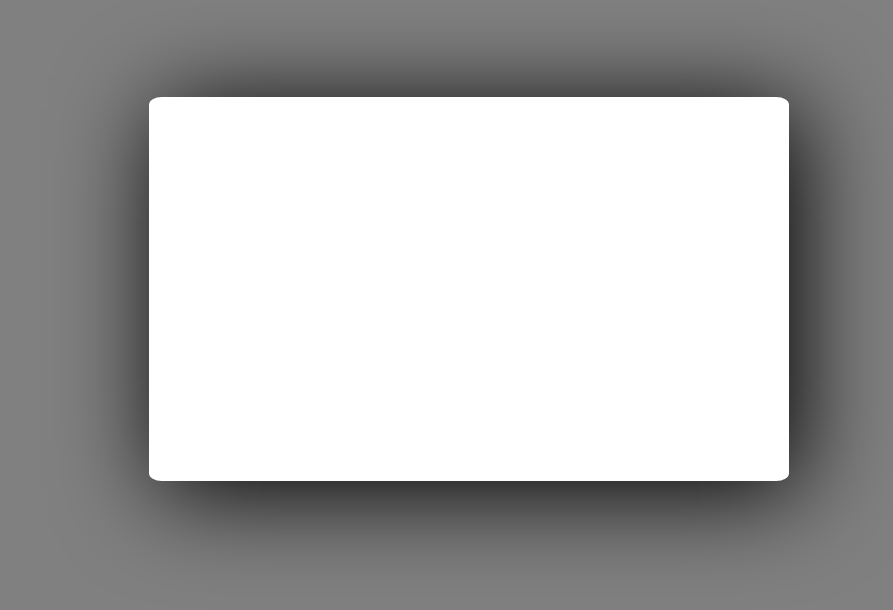
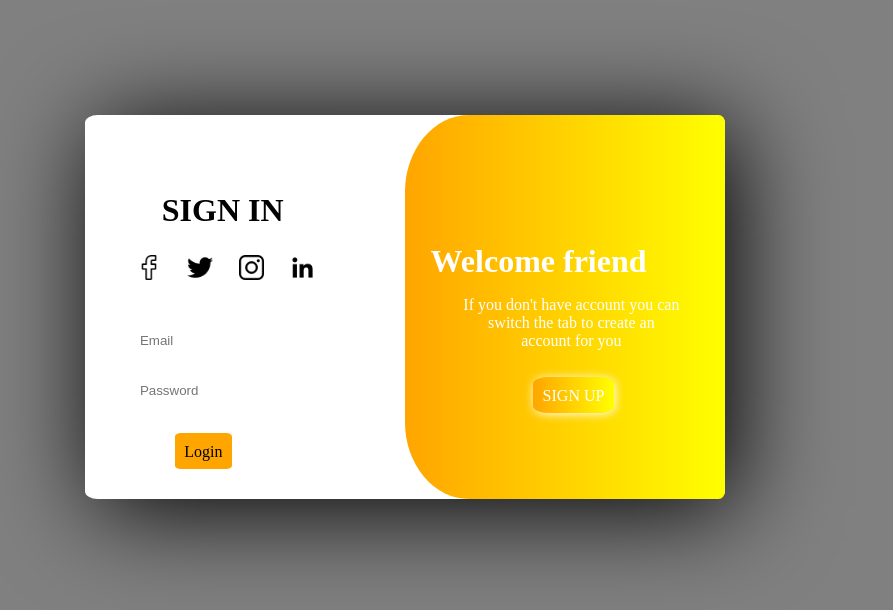
Before and after one commit to imtiazahmad-07/Web-dev-projects, a plain HTML site: page Form/Sign in form/index.html in a window 1280 px wide. Shown: the whole page, without its empty margins (171-1064 px from the left). Drawn offline with Linux system fonts and the light colour scheme.

Commit message:
wrote the code of the next page

```diff
--- a/Form/Sign in form/index.html
+++ b/Form/Sign in form/index.html
@@ -4,11 +4,52 @@
     <meta charset="UTF-8">
     <meta name="viewport" content="width=device-width, initial-scale=1.0">
     <link rel="stylesheet" href="style.css">
-    <title>SIGN UP</title>
+    <link rel="shortcut icon" href="favicon.ico" type="favicon">
+    <title>SIGN IN</title>
 </head>
 <body>
     <div class="container">
-
+        <div class="box1">
+            <h1>SIGN IN</h1>
+            <div class="icons">
+                <div class="icon1">
+                    <a href="https://www.facebook.com">
+                        <img src="facebook_1077041.png" alt="facebook.png">
+                    </a>
+                </div>
+                <div class="icon2">
+                    <a href="https://www.twitter.com"><img src="twitter_6422210.png" alt="twitter.png"></a>
+                </div>
+                <div class="icon3">
+                    <a href="https://www.instagram.com">
+                        <img src="instagram_717392.png" alt="isntagram.png">
+                    </a>
+                </div>
+                <div class="icon4">
+                    <a href="https://www.linkedin.com">
+                        <img src="linkedin_3128219.png" alt="linkedin.png">
+                    </a>
+                </div>
+            </div>
+            <div class="credentials">
+                <input type="email" placeholder=" Email">  <br> <br>
+                <input type="password" placeholder=" Password">
+                <br> <br> <br>
+            </div>
+            <div class="login">
+                Login
+            </div>
+        </div>
+        <div class="box">
+            <h1>Welcome friend</h1>
+            <p>
+                If you don't have account you can <br>
+                switch the tab to create an  <br>account for you <br> <br> <br>
+            </p>
+            <div class="sign_up">
+                <a href="/Form/Sign up form/index.html" style="color:white; text-decoration: none; ">SIGN UP</a>
+            </div>
+        </div>
     </div>
 </body>
 </html>
--- a/Form/Sign in form/style.css
+++ b/Form/Sign in form/style.css
@@ -9,9 +9,98 @@ body{
     height: 30vw;
     width: 50vw;
     background-color: white;
-    margin-left: 25vw;
-    margin-top: 7.55vw;
+    margin-left: 20%;
+    margin-top: 9%;
     box-shadow: 10px 10px 100px black;
     border: 0px;
     border-radius: 2%;
+    display: flex;
 }
+
+.box1{
+    width: 50%;
+}
+.box1 h1{
+    margin-left: 6vw;
+    margin-top: 6vw;
+}
+.icons{
+    display: flex;
+}
+.icon1 img{
+    margin-top: 2vw;
+    margin-left: 4vw;
+    height: 2vw;
+    width: 2vw;
+}
+.icon2 img{
+    margin-top: 2vw;
+    margin-left: 2vw;
+    height: 2vw;
+    width: 2vw;
+}
+.icon3 img{
+    margin-top: 2vw;
+    margin-left: 2vw;
+    height: 2vw;
+    width: 2vw;
+}
+.icon4 img{
+    margin-top: 2vw;
+    margin-left: 2vw;
+    height: 2vw;
+    width: 2vw;
+}
+.credentials{
+    padding-top: 40px;
+}
+.credentials input{
+    height: 2.5vw;
+    width: 15vw;
+    border: 0px;
+    margin-left: 4vw;
+
+}
+.login{
+    display: inline;
+    background-color: orange;
+    padding: 0.6rem;
+    margin-left: 7vw;
+    border: 0px;
+    border-radius: 10%;
+
+}
+/* NEXT BOX */
+.box{
+    background-image: linear-gradient(to right, orange, yellow);
+    height: 100%;
+    width: 50%;
+    border-top-left-radius: 20%;
+    border-bottom-left-radius: 20%;
+    border-top-right-radius:2% ;
+    border-bottom-right-radius: 2%;
+
+
+}
+.box h1{
+    color: white;
+    padding-top:40%;
+    padding-left: 2vw;
+
+}
+.box p{
+    color:white;
+    padding-top: 5%;
+    padding-left: 1vw;
+    text-align: center;
+}
+.sign_up{
+    display: inline;
+    background-image: linear-gradient( to right, orange, yellow);
+    padding: 3%;
+    border: 0px;
+    border-radius: 20%;
+    margin-left: 40%;
+    box-shadow: 1px 1px 10px white;
+
+}
--- a/Form/Sign up form/script.js
+++ /dev/null
@@ -1 +0,0 @@
-alert("Website is underprocess");
```
Also changed, not shown: Form/Sign up form/index.html (+2 -2 lines), Form/Sign in form/facebook_1077041.png (added), Form/Sign in form/favicon.ico (added), Form/Sign in form/instagram_717392.png (added), Form/Sign in form/linkedin_3128219.png (added), Form/Sign in form/twitter_6422210.png (added).
